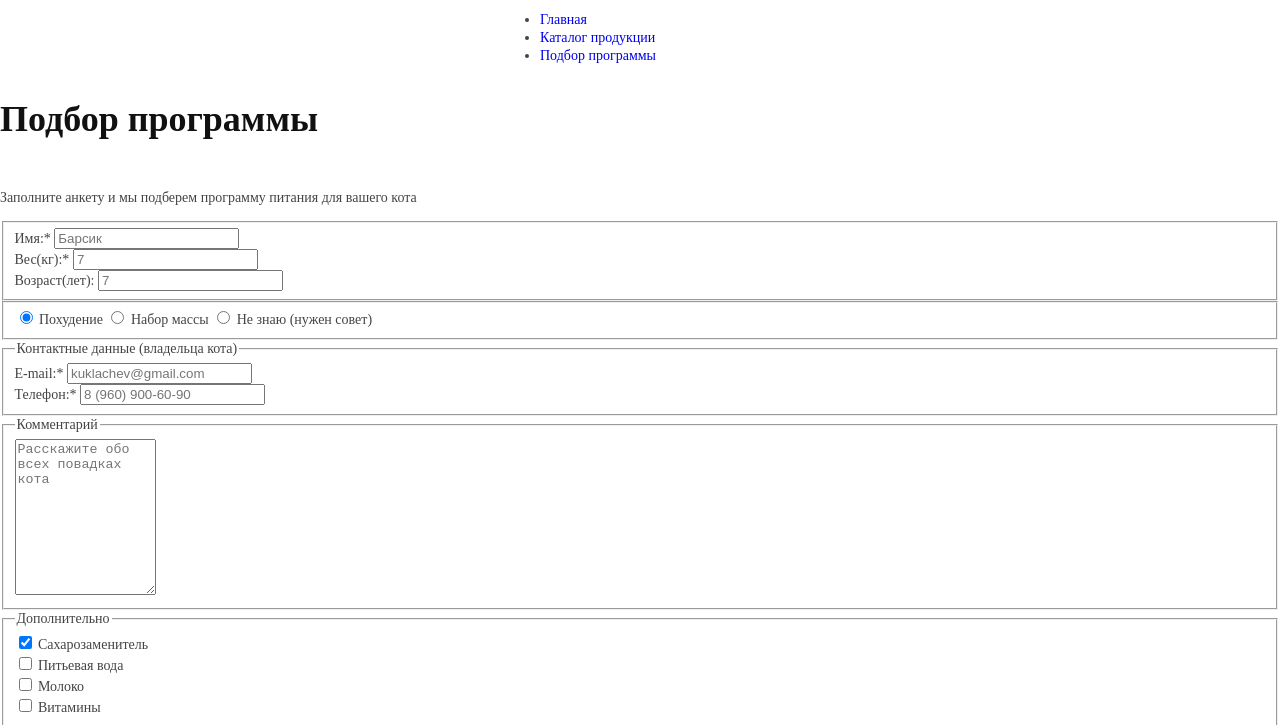
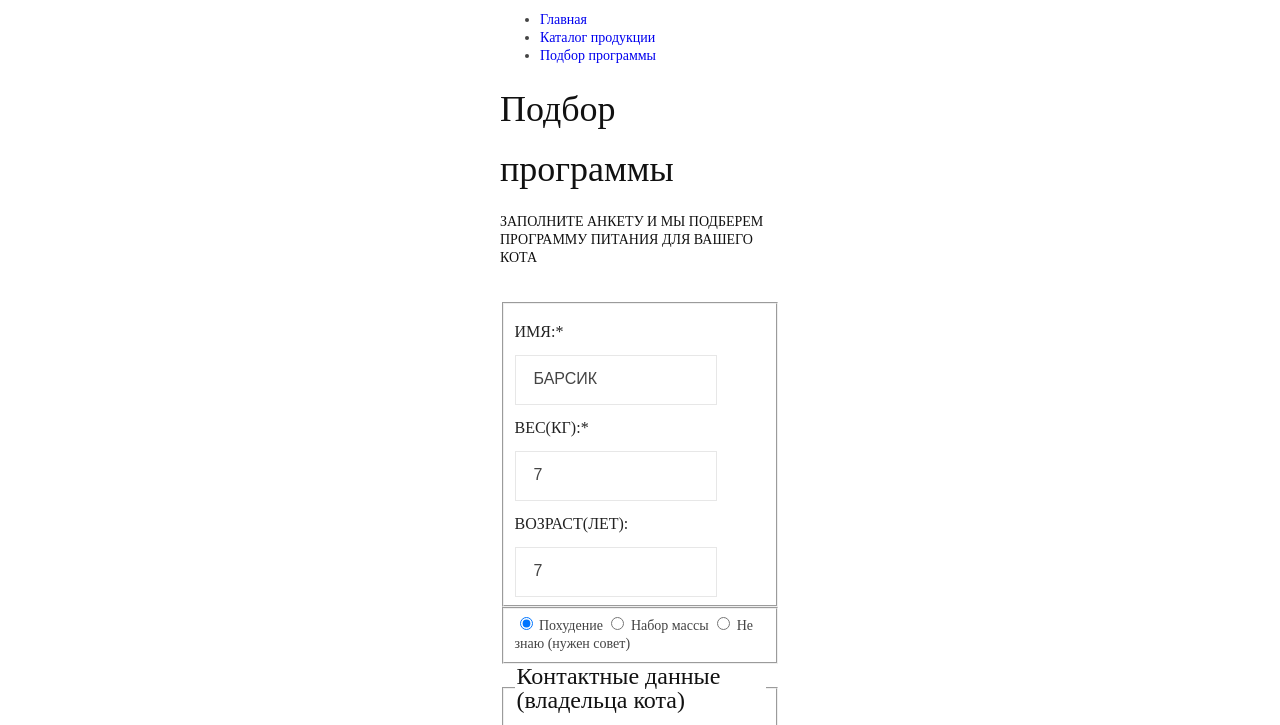
Before and after one commit to Nadezhda-sar/192200-cat-energy, a website: page source/form.html in a window 1280 px wide. Shown: the part 67-792 px from the top of the page. Drawn offline with nearby package versions, Linux system fonts and the light colour scheme; files that its build step writes are made by us from their sources.

Commit message:
Базовая стилизация формы

```diff
--- a/source/form.html
+++ b/source/form.html
@@ -30,6 +30,7 @@
       </div>
     </header>
     <main class="page-main">
+      <div class="container">
       <div class="page-main__wrapper">
         <h1 class="page-main__title">Подбор программы</h1>
         <p class="page-main__text">Заполните анкету и мы подберем программу питания для вашего кота</p>
@@ -96,6 +97,7 @@
           <p class="questionary__obligatory-field">* — Обязательные поля</p>
         </div>
       </form>
+    </div>
       <section class="contacts">
           <div class="contacts__wrapper container">
             <h2 class="visually-hidden">Контакты</h2>
--- /dev/null
+++ b/source/sass/blocks/form.scss
@@ -0,0 +1,58 @@
+.page-main__wrapper {
+  margin-bottom: 35px;
+}
+
+.page-main__title {
+  margin: 0;
+
+  font-weight: 400;
+  font-size: 36px;
+  line-height: 60px;
+  color: $color-secondary-font;
+}
+
+.page-main__text {
+  font-size: 14px;
+  line-height: 18px;
+
+  color: $color-secondary-font;
+  text-transform: uppercase;
+}
+
+.questionary__label {
+  display: block;
+  margin-right: 15px;
+  padding-top: 14px;
+  padding-bottom: 14px;
+
+  font-size: 16px;
+  line-height: 18px;
+  color: $color-third-font;
+  text-transform: uppercase;
+}
+
+.questionary__input {
+  flex-grow: 1;
+  height: 46px;
+  padding-right: 5px;
+  padding-left: 18px;
+
+  border: 1px solid #e7e7e7;
+  outline: none;
+}
+
+.questionary__input::placeholder {
+  font-size: 16px;
+  line-height: 18px;
+  color: $color-main-font;
+  text-transform: uppercase;
+}
+
+.questionary__title {
+  font-size: 24px;
+  line-height: 24px;
+  margin: 0;
+  margin-bottom: 30px;
+  padding-right: 24px;
+  color: $color-secondary-font;
+}
--- a/source/sass/style.scss
+++ b/source/sass/style.scss
@@ -17,3 +17,4 @@
 @import "blocks/additional-products.scss";
 @import "blocks/banner";
 @import "blocks/social.scss";
+@import "blocks/form.scss";
```
